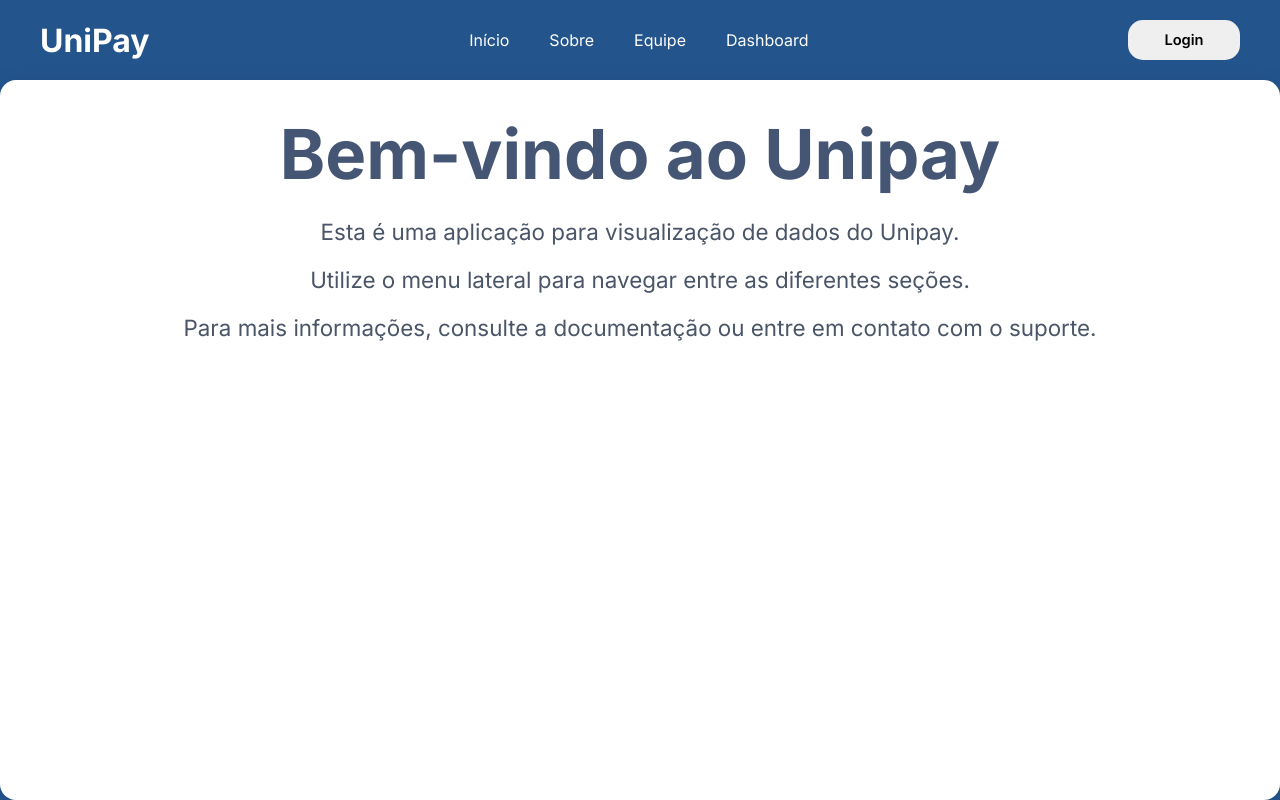
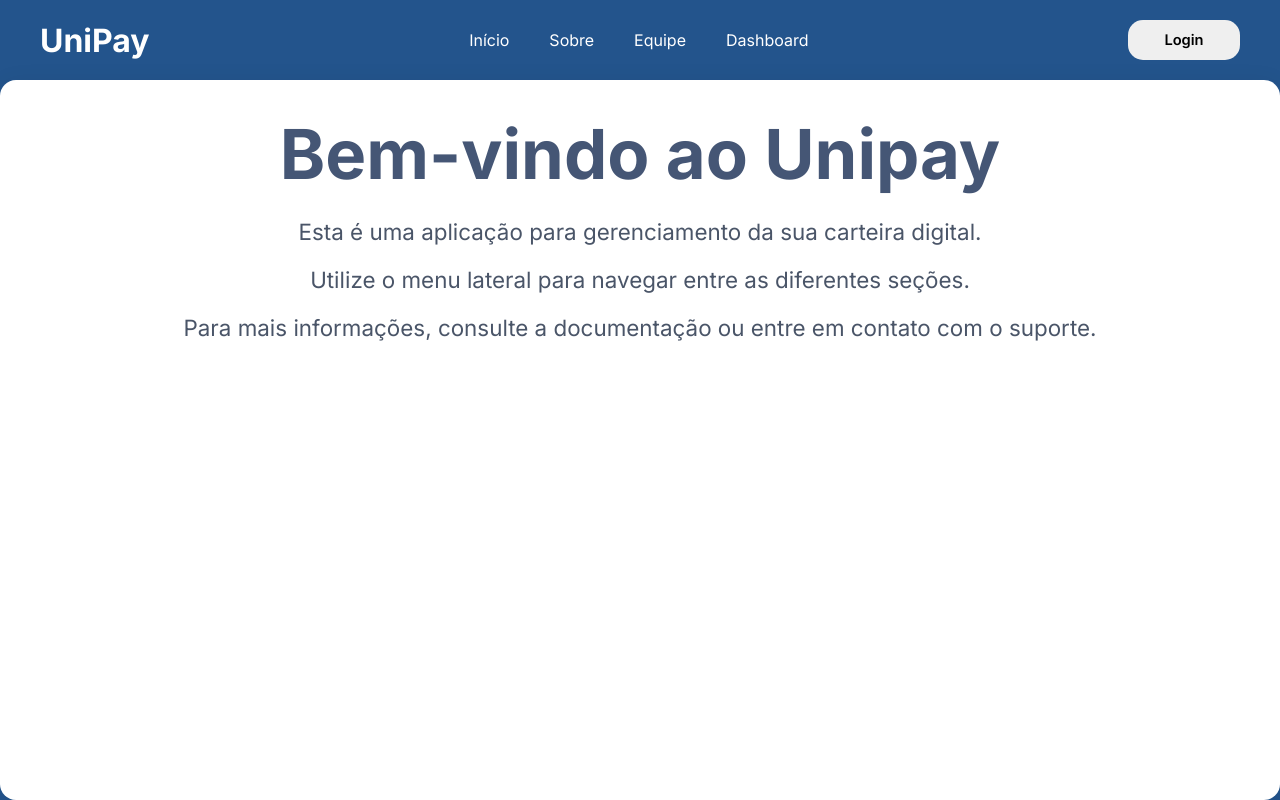
Before and after one commit to wans-ranier/newunipay-frontend, a React (Vite) app: page / in a window 1280 px wide. Built offline with nearby package versions, Linux system fonts and the light colour scheme.

Commit message:
Ajuste no título do Home para coesão de texto.

```diff
--- a/src/pages/Home.jsx
+++ b/src/pages/Home.jsx
@@ -6,7 +6,7 @@ export const Home = () => {
     <React.Fragment>
       <Section className="home-section">
         <h1>Bem-vindo ao Unipay</h1>
-        <p>Esta é uma aplicação para visualização de dados do Unipay.</p>
+        <p>Esta é uma aplicação para gerenciamento da sua carteira digital.</p>
         <p>Utilize o menu lateral para navegar entre as diferentes seções.</p>
         <p>Para mais informações, consulte a documentação ou entre em contato com o suporte.</p>
       </Section>
```
